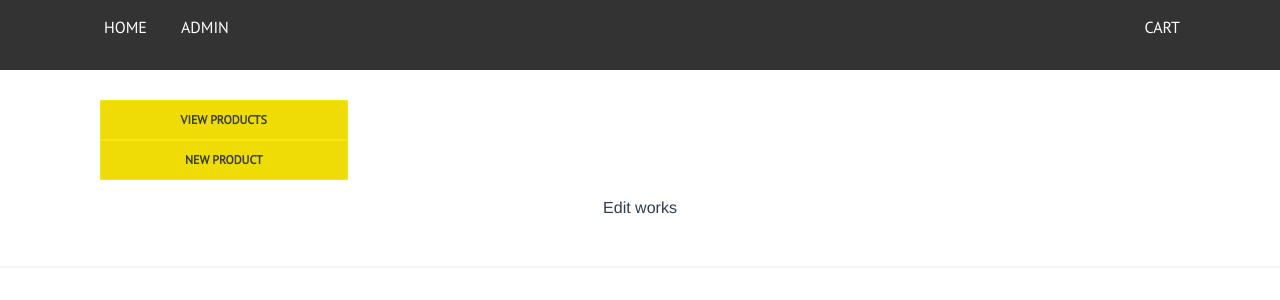
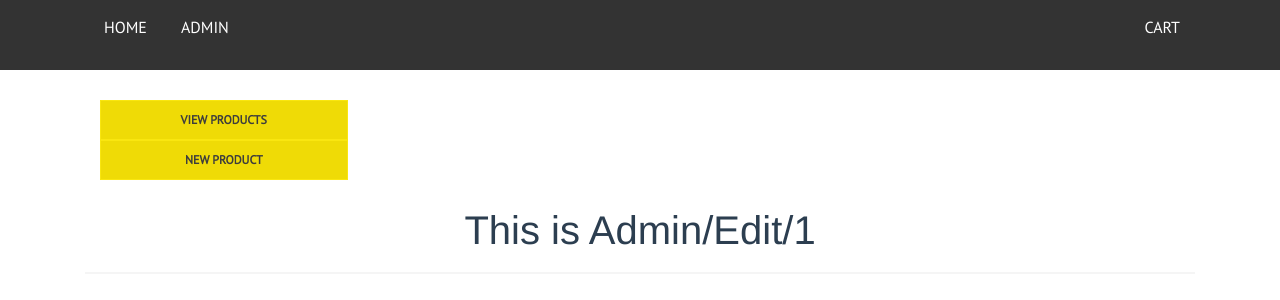
Before and after one commit to dhwani-lanetteam/FirstVueJs, a Vue app: page /#/admin/edit/1 in a window 1280 px wide. Shown: the top 300 px of the page. Built offline with nearby package versions, Linux system fonts and the light colour scheme.

Commit message:
Fetch query param from route

```diff
--- a/src/pages/Admin/Edit.vue
+++ b/src/pages/Admin/Edit.vue
@@ -1,5 +1,10 @@
 <template>
-  <p>Edit works</p>
+  <div>
+    <div class="title">
+      <!-- Fetch query param from route -->
+      <h1>This is Admin/Edit/{{$route.params.id}}</h1>
+    </div>
+  </div>
 </template>
 
 <script>
```
